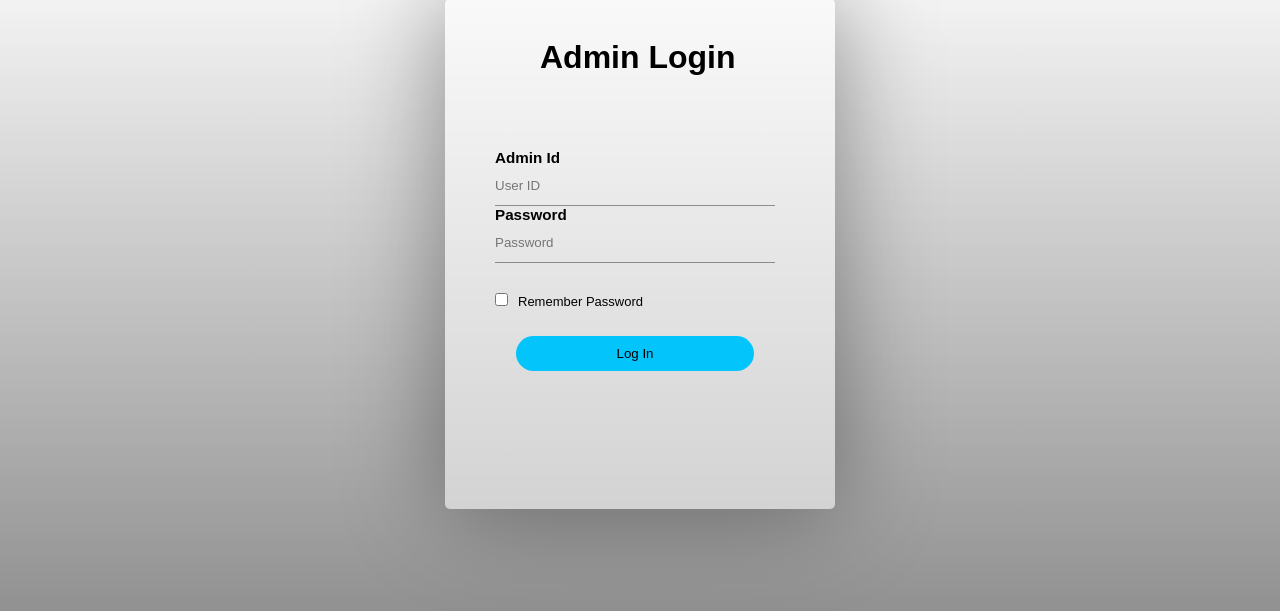
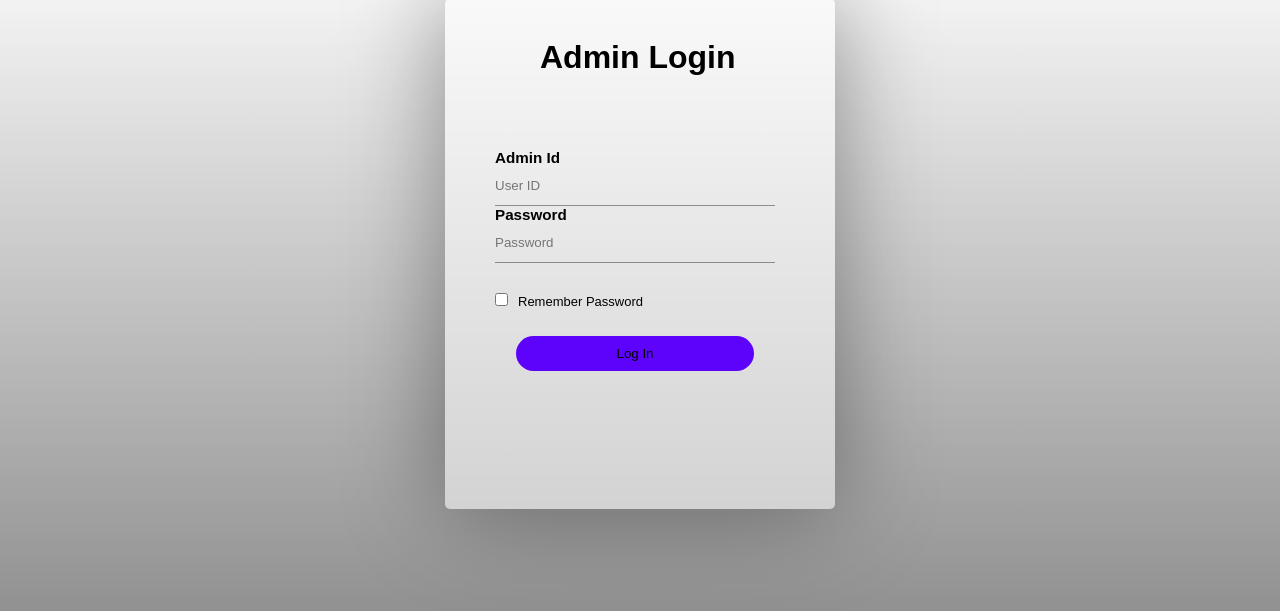
Before and after one commit to swati-1374/EventManagementSystem, a PHP site: page /pages/Admin/index.php in a window 1280 px wide. Shown: the part 78-689 px from the top of the page. Run offline with PHP 8.4, Linux system fonts and the light colour scheme.

Commit message:
Update logincss.css

```diff
--- a/Project(EVENT MANAGEMENT SYSTEM)/css/logincss.css
+++ b/Project(EVENT MANAGEMENT SYSTEM)/css/logincss.css
@@ -81,7 +81,7 @@ body {
 	display: block;
 	margin: auto;
 
-	background-color: #03c5fb;
+	background-color: #5e03fb;
 	border: 0;
 	outline: none;
 	border-radius: 30px;
```
